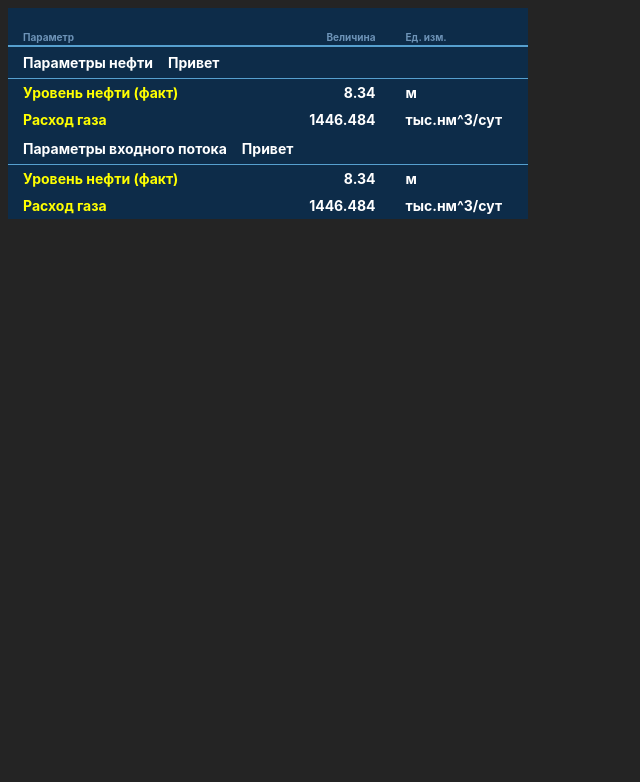
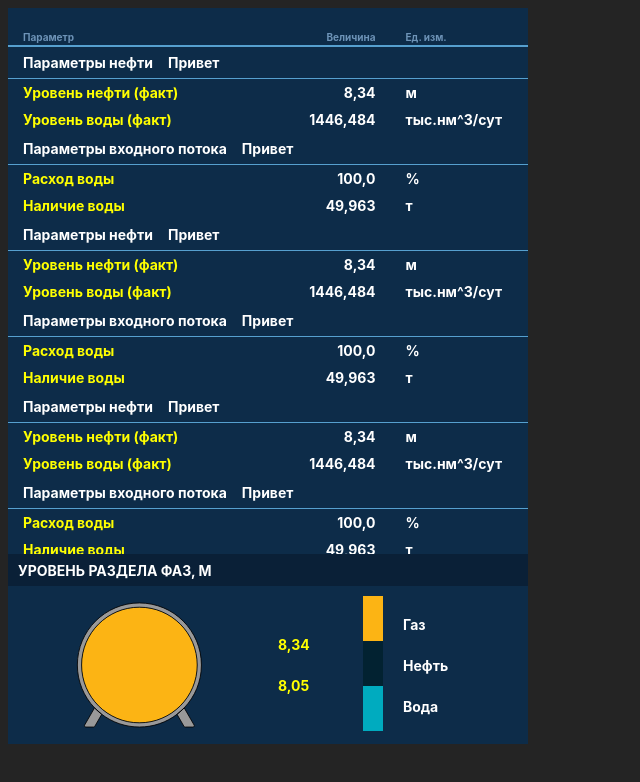
Before and after one commit to minordm/remizoff_proj, a React (Vite) app: page / in a window 1280 px wide. Shown: the top 782 px of the page, without its empty margins (0-640 px from the left). Built offline with nearby package versions, Linux system fonts and the light colour scheme.

Commit message:
собрал все параметры в ParametrList, добавил нижнюю плашку Barrel

```diff
--- a/src/App.jsx
+++ b/src/App.jsx
@@ -1,19 +1,13 @@
 import './App.css'
-import ParametrBlock from './components/ParametrBlock/ParametrBlock'
-import ParametrItem from './components/ParametrItem/ParametrItem'
+import ParametrList from "./components/ParametrList/ParametrList.jsx";
+import Barrel from "./components/Barrel/Barrel.jsx";
 
 function App() {
 
   return (
     <>
-      <ParametrItem name='Параметр' value='Величина' unit='Ед. изм.'isHead='yes' />
-      <ParametrBlock name='Параметры нефти' />
-      <ParametrItem name='Уровень нефти (факт)' value='8.34' unit='м' />
-      <ParametrItem name='Расход газа' value='1446.484' unit='тыс.нм^3/сут' />
-
-      <ParametrBlock name='Параметры входного потока' />
-      <ParametrItem name='Уровень нефти (факт)' value='8.34' unit='м' />
-      <ParametrItem name='Расход газа' value='1446.484' unit='тыс.нм^3/сут' />
+        <ParametrList />
+        <Barrel />
     </>
   );
 }
--- /dev/null
+++ b/src/components/Barrel/Barrel.css
@@ -0,0 +1,91 @@
+.barrel {
+    width: 520px;
+    height: 190px;
+}
+
+.barrel__head {
+    background: rgb(10, 32, 55);
+    width: 520px;
+    height: 32px;
+    display: flex;
+    align-items: center;
+    font-size: 14px;
+    font-weight: bold;
+    color: white;
+}
+
+.barrel__head_txt {
+    padding: 10px;
+}
+
+.barrel__body {
+    background: rgb(13, 44, 73);
+    width: 520px;
+    height: 158px;
+    display: flex;
+}
+
+.barrel__right_panel {
+    width: 260px;
+    height: 158px;
+    display: flex;
+}
+
+.barrel__level_num, .barrel__level_name {
+    width: 85px;
+    height: 158px;
+    display: flex;
+    justify-content: center;
+    flex-direction: column;
+}
+
+.barrel__level_text, .barrel__level_text1 {
+    display: flex;
+    justify-items: end;
+    padding: 10px;
+    font-size: 14px;
+    font-weight: bold;
+    color: yellow;
+}
+
+.barrel__level_text1 {
+    color:white;
+}
+
+.barrel__img {
+    width: 260px;
+    height: 158px;
+    display: flex;
+    align-items: center;
+    justify-content: center;
+}
+
+.barrel__img_svg {
+    width: 158px;
+    height: 158px;
+}
+
+.barrel__level {
+    width: 20px;
+    display: flex;
+    flex-direction: column;
+    padding: 10px;
+}
+
+.barrel__level_gas {
+    width: 20px;
+    height: 45px;
+    background-color: rgb(252, 180, 20);
+}
+
+.barrel__level_oil {
+    width: 20px;
+    height: 45px;
+    background-color: rgb(2, 34, 49);
+}
+
+.barrel__level_water {
+    width: 20px;
+    height: 45px;
+    background-color: rgb(0, 171, 191);
+}
--- /dev/null
+++ b/src/components/Barrel/Barrel.jsx
@@ -0,0 +1,41 @@
+import "./Barrel.css";
+
+export default function Barrel() {
+
+  return (
+    <div className="barrel">
+      <div className="barrel__head">
+        <div className="barrel__head_txt">УРОВЕНЬ РАЗДЕЛА ФАЗ, М</div>
+      </div>
+
+      <div className="barrel__body">
+        <div className="barrel__img">
+          <img
+            className="barrel__img_svg"
+            src="./barrel.svg"
+            alt="barrel pic"
+          />
+        </div>
+
+        <div className="barrel__right_panel">
+          <div className="barrel__level_num">
+            <div className="barrel__level_text">8,34</div>
+            <div className="barrel__level_text">8,05</div>
+          </div>
+
+          <div className="barrel__level">
+            <div className="barrel__level_gas"></div>
+            <div className="barrel__level_oil"></div>
+            <div className="barrel__level_water"></div>
+          </div>
+
+          <div className="barrel__level_name">
+            <div className="barrel__level_text1">Газ</div>
+            <div className="barrel__level_text1">Нефть</div>
+            <div className="barrel__level_text1">Вода</div>
+          </div>
+        </div>
+      </div>
+    </div>
+  );
+}
--- /dev/null
+++ b/src/components/ParametrList/ParametrList.css
@@ -0,0 +1,5 @@
+.parametr_list {
+    width: 520px;
+    max-height: 546px;
+    overflow-y: auto;
+}
--- /dev/null
+++ b/src/components/ParametrList/ParametrList.jsx
@@ -0,0 +1,120 @@
+import "./ParametrList.css";
+import ParametrBlock from "../ParametrBlock/ParametrBlock";
+import ParametrItem from "../ParametrItem/parametrItem";
+
+export default function ParametrList() {
+    const data = [
+      { name: "Параметр", value: "Величина", unit: "Ед. изм." },
+      { name: "Уровень нефти (факт)", value: "8,34", unit: "м" },
+      { name: "Уровень воды (факт)", value: "1446,484", unit: "тыс.нм^3/сут" },
+      { name: "Расход воды", value: "100,0", unit: "%" },
+      { name: "Наличие воды", value: "49,963", unit: "т" },
+    ];
+
+    return (
+      <div className="parametr_list">
+        <ParametrItem
+          name={data[0].name}
+          value={data[0].value}
+          unit={data[0].unit}
+          isHead="yes"
+        />
+
+        <ParametrBlock name="Параметры нефти" />
+        <ParametrItem
+          name={data[1].name}
+          value={data[1].value}
+          unit={data[1].unit}
+        />
+        <ParametrItem
+          name={data[2].name}
+          value={data[2].value}
+          unit={data[2].unit}
+        />
+
+        <ParametrBlock name="Параметры входного потока" />
+        <ParametrItem
+          name={data[3].name}
+          value={data[3].value}
+          unit={data[3].unit}
+        />
+        <ParametrItem
+          name={data[4].name}
+          value={data[4].value}
+          unit={data[4].unit}
+        />
+
+        <ParametrBlock name="Параметры нефти" />
+        <ParametrItem
+          name={data[1].name}
+          value={data[1].value}
+          unit={data[1].unit}
+        />
+        <ParametrItem
+          name={data[2].name}
+          value={data[2].value}
+          unit={data[2].unit}
+        />
+
+        <ParametrBlock name="Параметры входного потока" />
+        <ParametrItem
+          name={data[3].name}
+          value={data[3].value}
+          unit={data[3].unit}
+        />
+        <ParametrItem
+          name={data[4].name}
+          value={data[4].value}
+          unit={data[4].unit}
+        />
+
+        <ParametrBlock name="Параметры нефти" />
+        <ParametrItem
+          name={data[1].name}
+          value={data[1].value}
+          unit={data[1].unit}
+        />
+        <ParametrItem
+          name={data[2].name}
+          value={data[2].value}
+          unit={data[2].unit}
+        />
+
+        <ParametrBlock name="Параметры входного потока" />
+        <ParametrItem
+          name={data[3].name}
+          value={data[3].value}
+          unit={data[3].unit}
+        />
+        <ParametrItem
+          name={data[4].name}
+          value={data[4].value}
+          unit={data[4].unit}
+        />
+
+        <ParametrBlock name="Параметры нефти" />
+        <ParametrItem
+          name={data[1].name}
+          value={data[1].value}
+          unit={data[1].unit}
+        />
+        <ParametrItem
+          name={data[2].name}
+          value={data[2].value}
+          unit={data[2].unit}
+        />
+
+        <ParametrBlock name="Параметры входного потока" />
+        <ParametrItem
+          name={data[3].name}
+          value={data[3].value}
+          unit={data[3].unit}
+        />
+        <ParametrItem
+          name={data[4].name}
+          value={data[4].value}
+          unit={data[4].unit}
+        />
+      </div>
+    );
+}
```
Also changed, not shown: public/barrel.svg (added).
